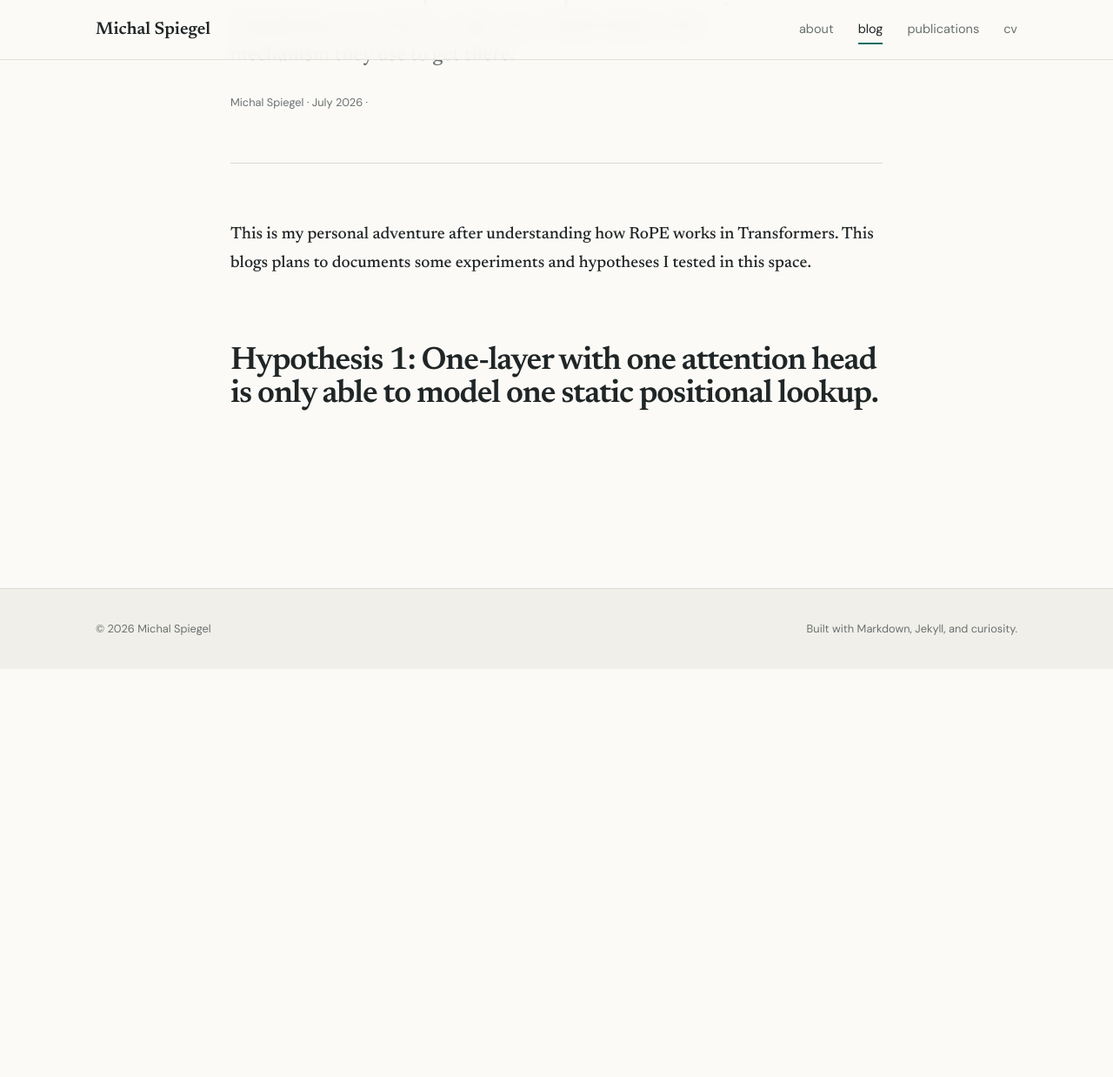
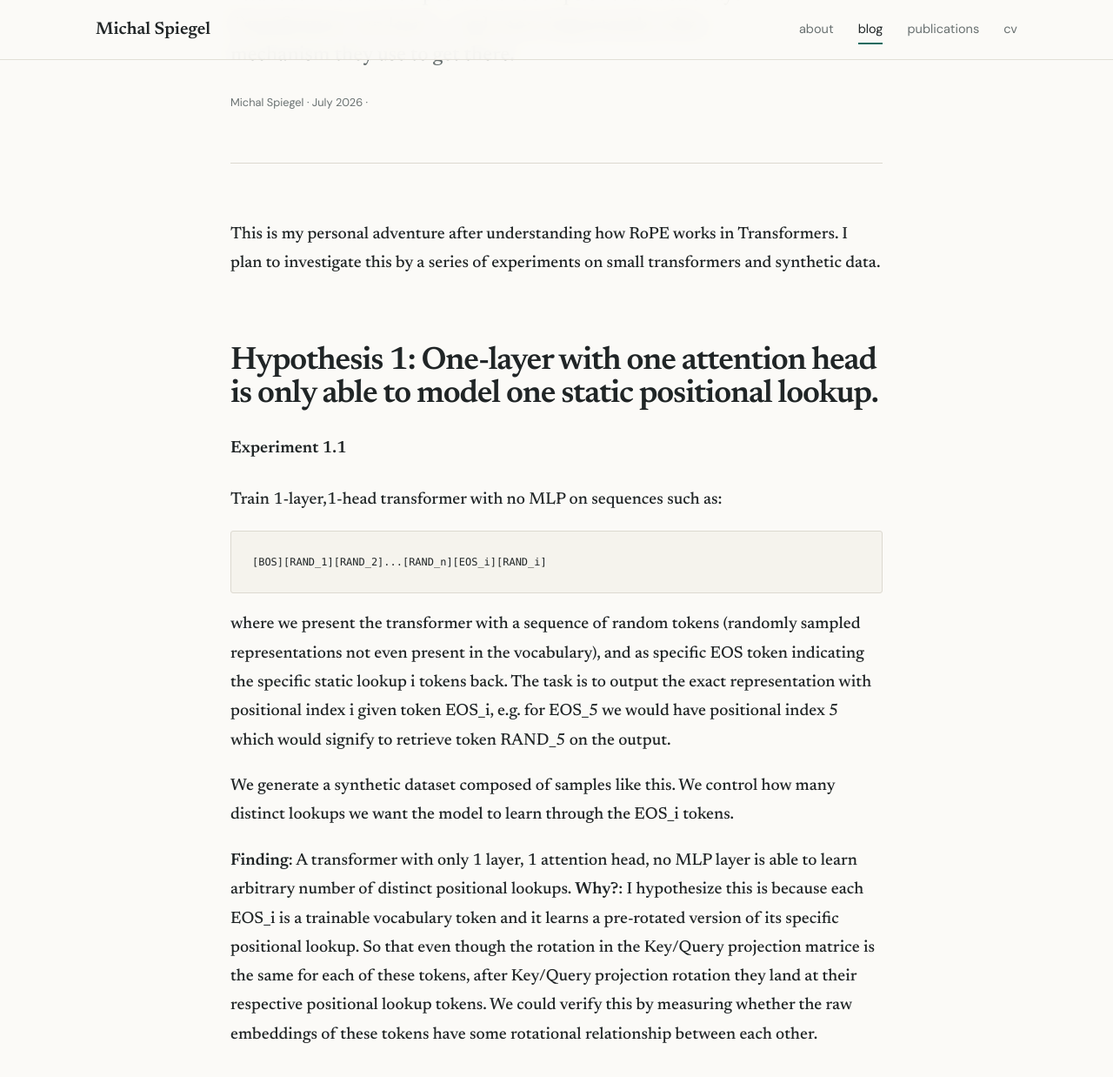
Before and after one commit to michalspiegel/michalspiegel.github.io, a Jekyll site: the page built from _posts/2026-07-21-rope-small-transformers.md, in a window 1280 px wide and 1400 px high, scrolled down 477 px. Shown: the top 1238 px of the window at 87% size. Built offline with Jekyll 4.4.1, drawn with Linux system fonts in a browser that asks for light colours; before the commit the page ends 1246 px from its top, so only the background shows below that.

Commit message:
update: posts

````diff
--- a/_posts/2026-07-21-rope-small-transformers.md
+++ b/_posts/2026-07-21-rope-small-transformers.md
@@ -6,6 +6,18 @@ status: Work in progress
 topic: Interpretability, positional encodings
 ---
 
-This is my personal adventure after understanding how RoPE works in Transformers. This blogs plans to documents some experiments and hypotheses I tested in this space.
+This is my personal adventure after understanding how RoPE works in Transformers. I plan to investigate this by a series of experiments on small transformers and synthetic data.
 
 ## Hypothesis 1: One-layer with one attention head is only able to model one static positional lookup.
+
+#### Experiment 1.1
+Train 1-layer,1-head transformer with no MLP on sequences such as:
+```
+[BOS][RAND_1][RAND_2]...[RAND_n][EOS_i][RAND_i]
+```
+where we present the transformer with a sequence of random tokens (randomly sampled representations not even present in the vocabulary), and as specific EOS token indicating the specific static lookup i tokens back. The task is to output the exact representation with positional index i given token EOS_i, e.g. for EOS_5 we would have positional index 5 which would signify to retrieve token RAND_5 on the output.
+
+We generate a synthetic dataset composed of samples like this. We control how many distinct lookups we want the model to learn through the EOS_i tokens.
+
+**Finding**: A transformer with only 1 layer, 1 attention head, no MLP layer is able to learn arbitrary number of distinct positional lookups.
+**Why?**: I hypothesize this is because each EOS_i is a trainable vocabulary token and it learns a pre-rotated version of its specific positional lookup. So that even though the rotation in the Key/Query projection matrice is the same for each of these tokens, after Key/Query projection rotation they land at their respective positional lookup tokens. We could verify this by measuring whether the raw embeddings of these tokens have some rotational relationship between each other.
````
Also changed, not shown: _posts/2026-07-22-self-organizing-positional-encodings.md (added, +21 -0 lines), README.md.
